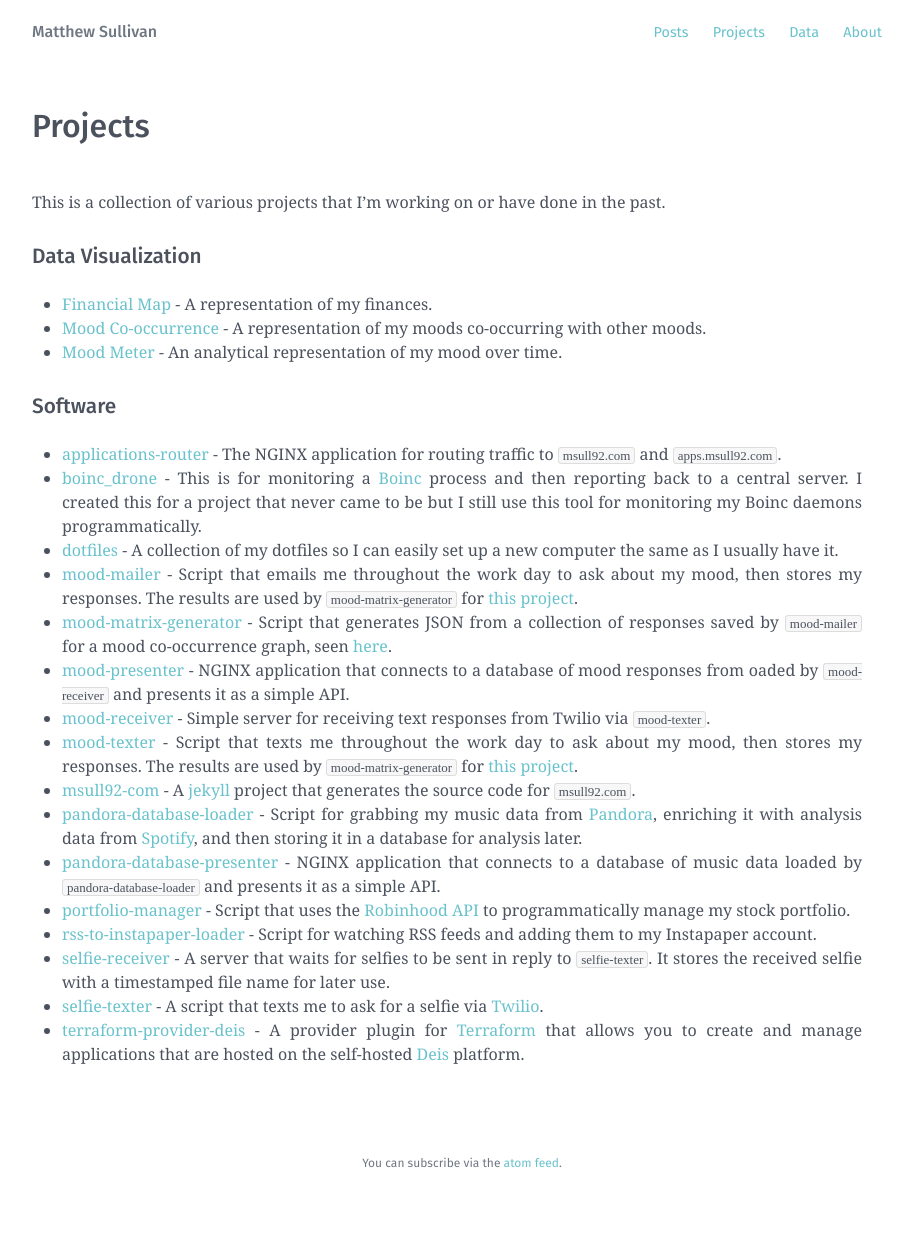
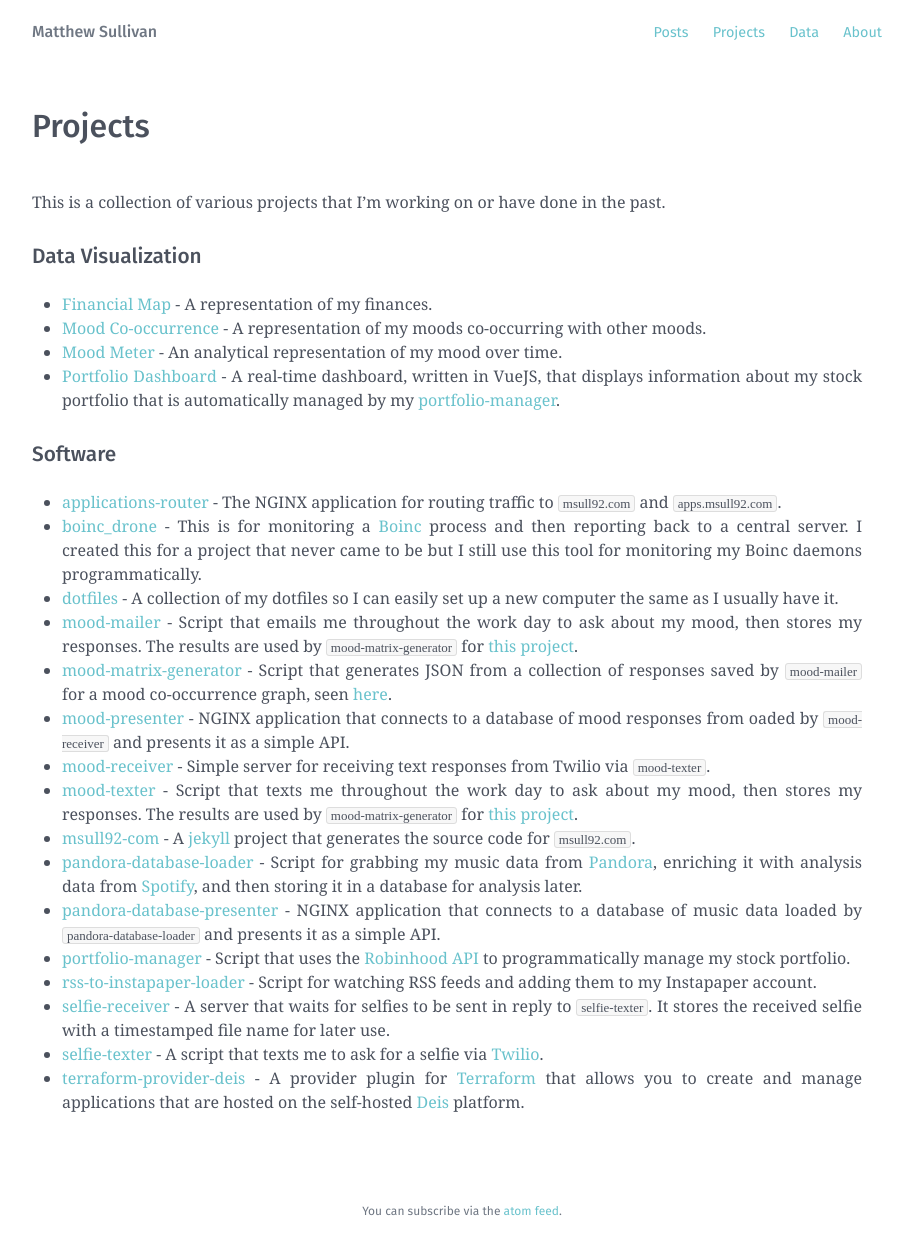
Before and after one commit to msull92/msull92-com, a Jekyll site: the page built from projects/index.md, in a window 1280 px wide. Shown: the whole page, without its empty margins (178-1091 px from the left). Built offline with Jekyll 4.4.1, drawn with Linux system fonts in a browser that asks for light colours; some web fonts are replaced; before the commit the page ends 1210 px from its top, so only the background shows below that.

Commit message:
Add portfolio-dashboard to page

```diff
--- a/projects/index.md
+++ b/projects/index.md
@@ -17,6 +17,9 @@ This is a collection of various projects that I'm working on or have done in the
   </li>
   <li class='project-listing'>
     <a class='title' href='mood_meter'>Mood Meter</a> - An analytical representation of my mood over time.
+  </li>
+  <li class='project-listing'>
+    <a class='title' href='https://apps.msull92.com/portfolio'>Portfolio Dashboard</a> - A real-time dashboard, written in VueJS, that displays information about my stock portfolio that is automatically managed by my <a class='title' href='https://github.com/msull92/portfolio-manager'>portfolio-manager</a>.
   </li>
 </ul>
 
```
